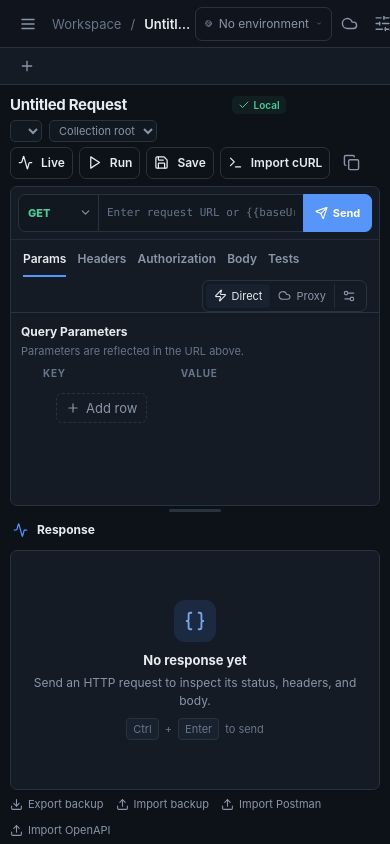
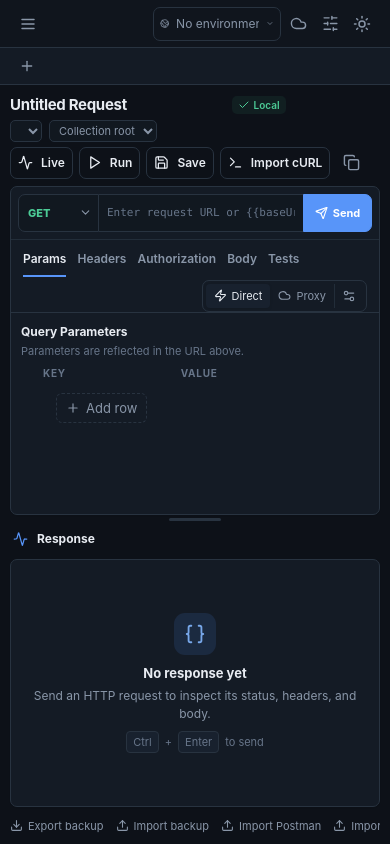
Before and after one commit to MillioApaski/ReqDock, a React (Vite) app: page / in a window 390 px wide. Built offline with nearby package versions, Linux system fonts and the light colour scheme.

Commit message:
fix(ui): prevent mobile toolbar clipping and footer wrapping

```diff
--- a/src/styles.css
+++ b/src/styles.css
@@ -418,3 +418,16 @@ input, textarea, select { color: var(--text); }
   .content { min-height:630px; overflow:visible; }
   .workspace-split { min-height:440px; }
 }
+
+
+/* Small-screen chrome: request editing takes precedence over repeated breadcrumbs. */
+@media (max-width:690px) {
+  .topbar .breadcrumb, .topbar .slash, .topbar .breadcrumb-current { display:none; }
+  .topbar-left { flex:0 0 auto; gap:0; }
+  .topbar-actions { gap:2px; }
+  .environment-picker { max-width:128px; padding:0 6px; }
+  .environment-picker select { max-width:83px; }
+  .footer { flex-direction:row; overflow:hidden; }
+  .footer > div { flex-wrap:nowrap; min-width:0; width:100%; }
+  .request-options .tab-strip { overflow-x:auto; scrollbar-width:thin; max-width:100%; }
+}
```
Also changed, not shown: 1 other file (tests, documents, lock files or other folders).
